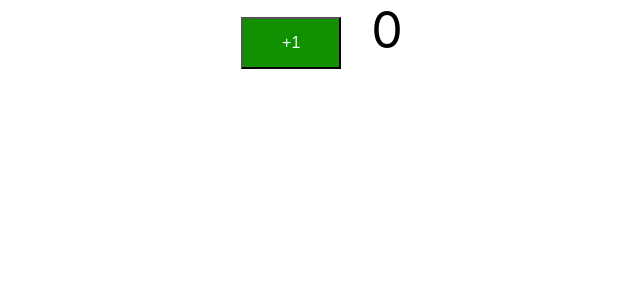
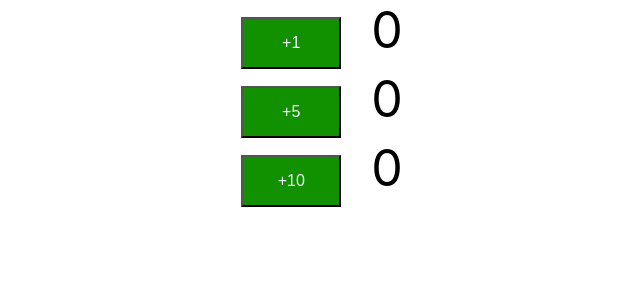
Before and after one commit to ConradMar3/JavaFullStack_SpringBoot.React, a React (Create React App) app in the folder Counter-app/counter-app/: page / in a window 1280 px wide. Shown: the top 300 px of the page, without its empty margins (303-943 px from the left). Built offline with nearby package versions, Linux system fonts and the light colour scheme.

Commit message:
2022/05/26 (pm) Defining multiple buttons and adding Props.

```diff
--- a/Counter-app/counter-app/src/App.js
+++ b/Counter-app/counter-app/src/App.js
@@ -1,7 +1,7 @@
 import React, { Component } from 'react';
-import FirstComponent from './components/learning-examples/FirstComponent';
-import SecondComponent from './components/learning-examples/SecondComponent';
-import ThirdComponent from './components/learning-examples/ThirdComponent';
+//import FirstComponent from './components/learning-examples/FirstComponent';
+//import SecondComponent from './components/learning-examples/SecondComponent';
+//import ThirdComponent from './components/learning-examples/ThirdComponent';
 import Counter from './components/counter/Counter';
 import './App.css';
 
@@ -9,13 +9,15 @@
   render() {
     return (
       <div className="App">
-        <Counter></Counter>
+        <Counter by={1} />
+        <Counter by={5} />
+        <Counter by={10} />
       </div>
     );
   }
 }
 
-class LearningComponents extends Component {
+/*class LearningComponents extends Component {
   render() {
     return (
       <div className="LearningComponents">
@@ -26,6 +28,6 @@
       </div>
     )
   }
-}
+}*/
 
 export default App;
--- a/Counter-app/counter-app/src/components/counter/Counter.jsx
+++ b/Counter-app/counter-app/src/components/counter/Counter.jsx
@@ -16,7 +16,7 @@
     render() {
         return (
             <div className="Counter">
-                <button onClick={this.increment}>+1</button>
+                <button onClick={this.increment}>+{this.props.by}</button>
                 <span className="count">{this.state.counter}</span>
             </div>
         )
@@ -26,7 +26,7 @@
         //console.log('increment');
         //this.state.counter++;
         this.setState({
-            counter: this.state.counter + 1
+            counter: this.state.counter + this.props.by
         });
     }
 }
```
